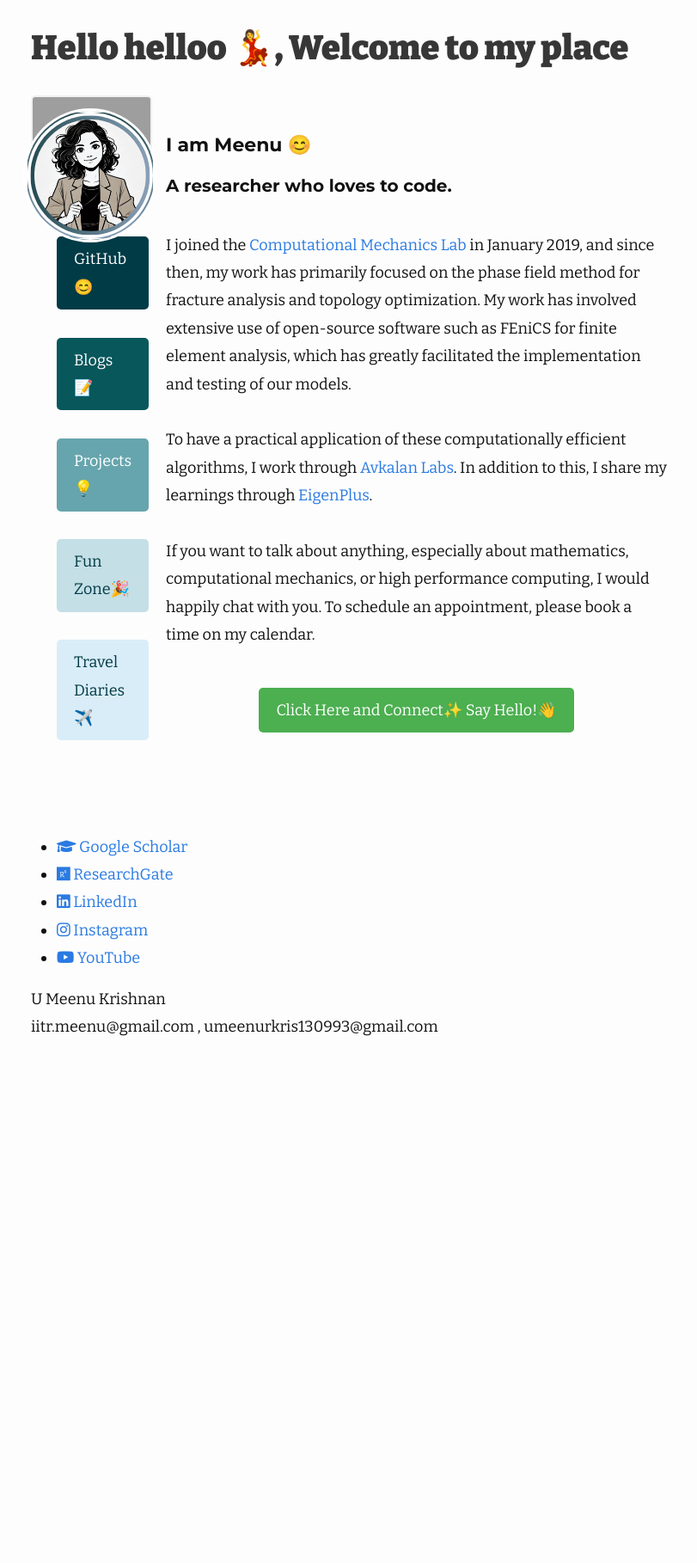
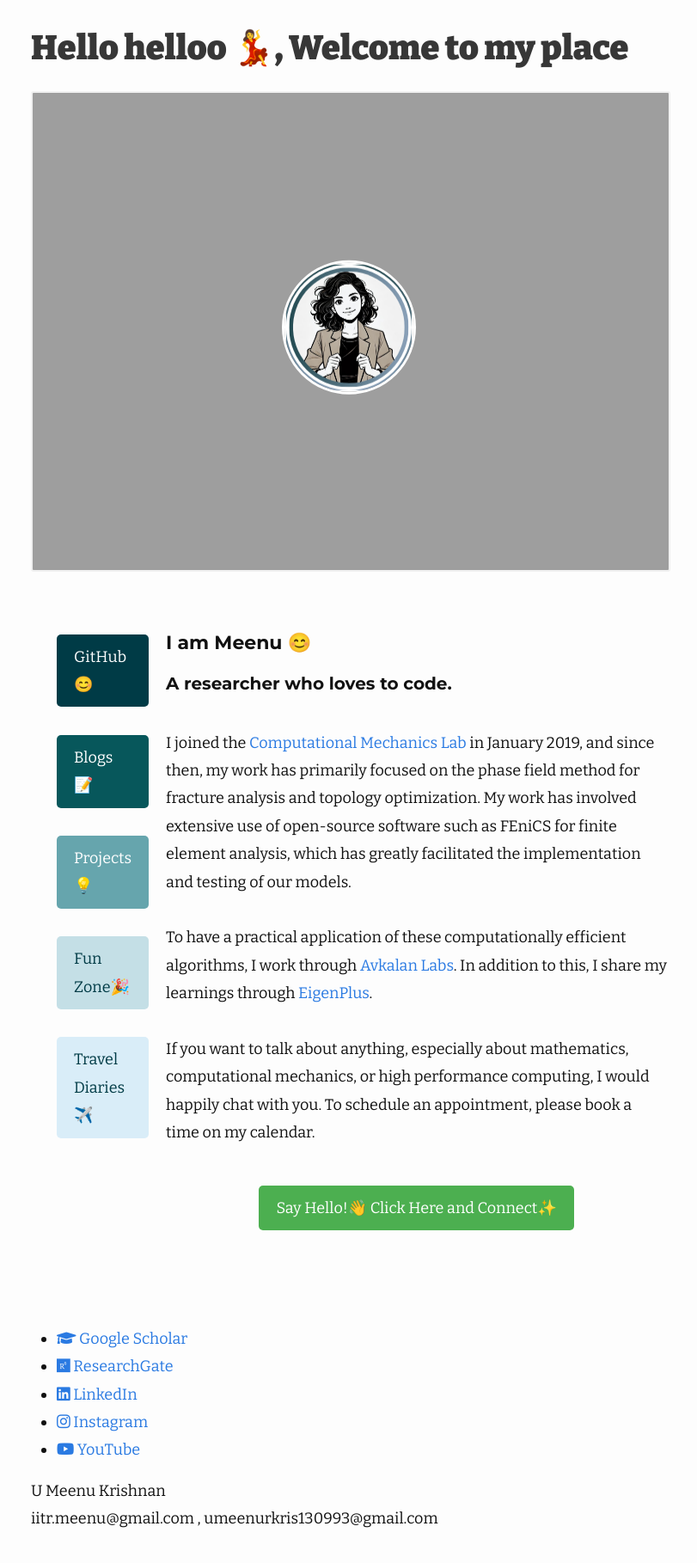
Before and after one commit to umeenukrishnan/umeenukrishnan.github.io, a Jekyll site: the page built from index.markdown, in a window 1280 px wide. Shown: the whole page at 86% size, without its empty margins (234-1045 px from the left). Built offline with Jekyll 4.4.1, drawn with Linux system fonts in a browser that asks for light colours; before the commit the page ends 1245 px from its top, so only the background shows below that.

Commit message:
Update home.html

```diff
--- a/_layouts/home.html
+++ b/_layouts/home.html
@@ -10,10 +10,15 @@ layout: default
     <p class="home-heading">{{ site.title }}</p>
   </div>
 
-  <div class="flexbox_item" style="display: flex; align-items: flex-start; gap: 20px;">
-    <div style="position: relative; width: 230px;">
-      <img src="{{ site.url }}/assets/gif/cover.gif" alt="Cover Photo" style="width: 100%; height: auto; border-radius: 5px;">
-      <object class="meenu-icon" data="{{ site.url }}/assets/svg/avtar.svg" width="150" style="pointer-events: none; position: absolute; top: 20px; left: 50%; transform: translateX(-50%); border-radius: 50%; border: 3px solid white;"></object>
+  <div style="position: relative; width: 100%;">
+    <img src="{{ site.url }}/assets/gif/cover.gif" alt="Cover Photo" style="width: 100%; height: auto; display: block;">
+    <div style="position: absolute; top: 50%; left: 50%; transform: translate(-50%, -50%);">
+      <object class="meenu-icon" data="{{ site.url }}/assets/svg/avtar.svg" width="150" style="pointer-events: none; border-radius: 50%; border: 3px solid white;"></object>
+    </div>
+  </div>
+
+  <div class="flexbox_item" style="display: flex; align-items: flex-start; gap: 20px; margin-top: 20px;">
+    <div>
       <nav style="margin-top: 20px;">
         <ul style="list-style-type: none; padding: 0;">
           <li style="margin-bottom: 2px;"><a class="link" href="https://github.com/umeenukrishnan" style="background-color: #003B46; color: white; padding: 10px 20px; text-decoration: none; border-radius: 5px; display: block;">GitHub😊</a></li>
@@ -39,7 +44,7 @@ layout: default
                 If you want to talk about anything, especially about mathematics, computational mechanics, or high performance computing, I would happily chat with you. To schedule an appointment, please book a time on my calendar.
               </p>
               <div style="text-align: center;">
-                <a class="button button-hello" href="https://calendly.com/umeenukrishnan/30min" target="_blank" title="Let's connect!" style="background-color: #4CAF50; color: white; padding: 10px 20px; text-decoration: none; border-radius: 5px; display: inline-block;">Click Here and Connect✨ Say Hello!👋</a>
+                <a class="button button-hello" href="https://calendly.com/umeenukrishnan/30min" target="_blank" title="Let's connect!" style="background-color: #4CAF50; color: white; padding: 10px 20px; text-decoration: none; border-radius: 5px; display: inline-block;">Say Hello!👋 Click Here and Connect✨</a>
               </div>
             </div>
           </div>
```
